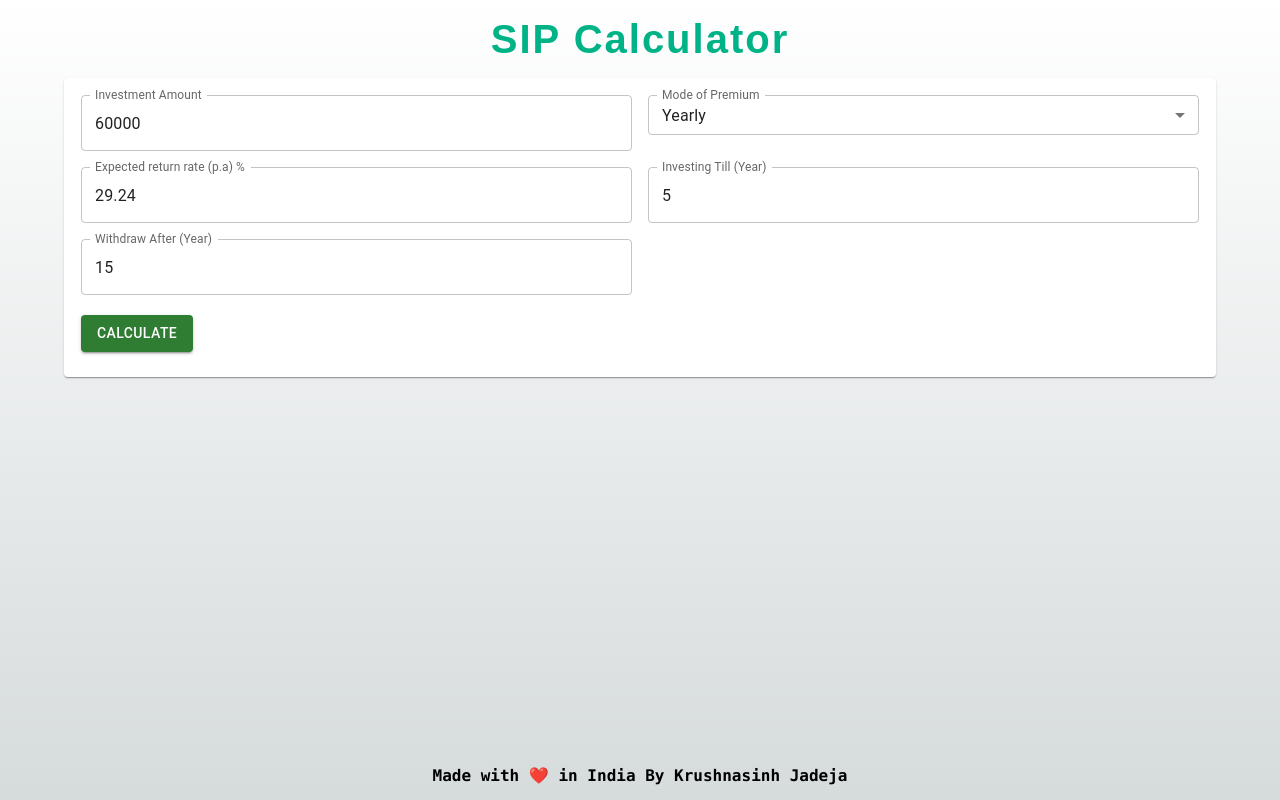
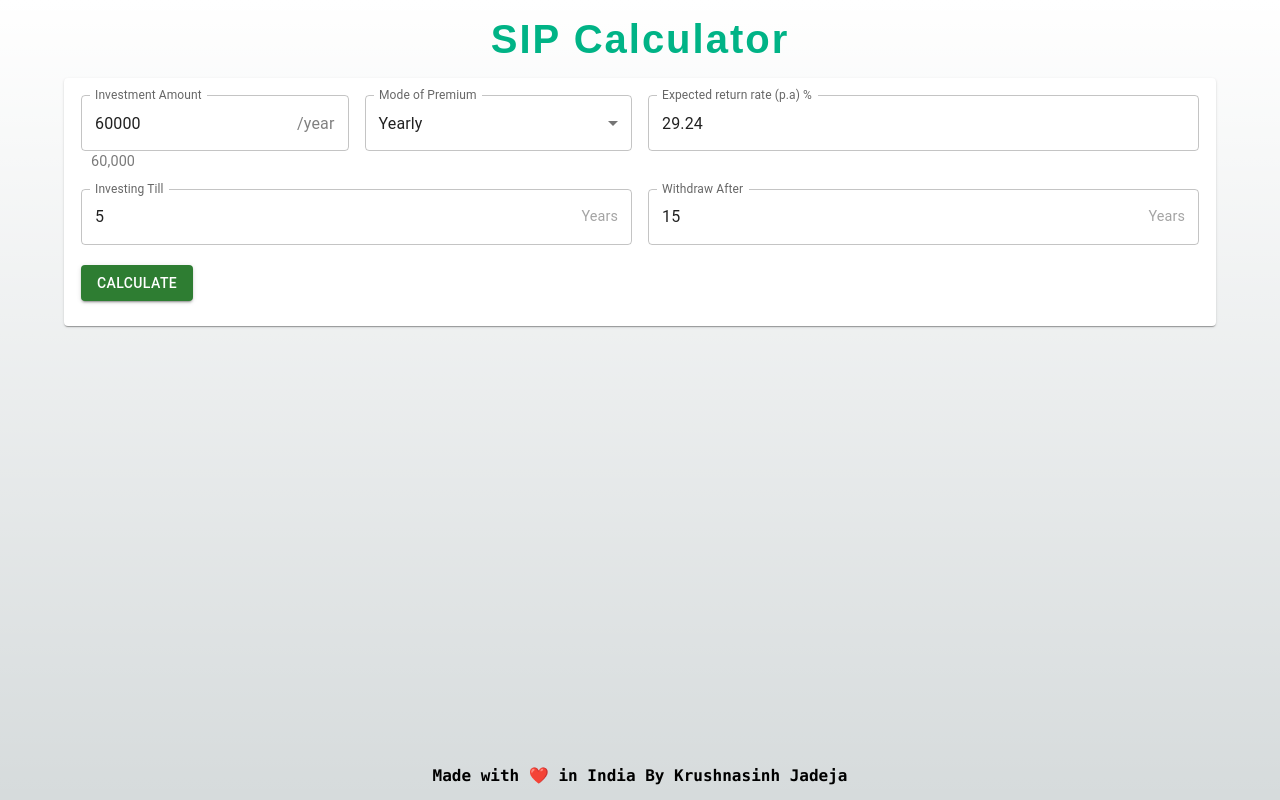
Before and after one commit to kdjadeja21/sip-calculator, a Next.js app: page / in a window 1280 px wide. Built offline with nearby package versions, Linux system fonts and the light colour scheme.

Commit message:
UI Enhancement

```diff
--- a/app/SIPCalculator/SIPCalculator.tsx
+++ b/app/SIPCalculator/SIPCalculator.tsx
@@ -14,10 +14,11 @@ import {
   MenuItem,
   FormControl,
   InputLabel,
+  InputAdornment,
 } from "@mui/material";
 
 import styles from "../page.module.css";
-import { formatIndianRupees } from "../utils/utils";
+import { formatIndianRupees, CroresLacsFormatter } from "../utils/utils";
 const TableView = lazy(() => import("../TableView/TableView"));
 const InvestmentChart = lazy(
   () => import("../InvestmentChart/InvestmentChart")
@@ -83,6 +84,15 @@ const SIPCalculator: React.FC = () => {
     return true;
   };
 
+  const handleModeChange = (mode: string): void => {
+    if (mode === "yearly" && investmentType !== "lumpsum") {
+      setInvestmentAmount((parseFloat(investmentAmount) * 12).toString());
+    } else if (mode === "monthly" && investmentType !== "lumpsum") {
+      setInvestmentAmount((parseFloat(investmentAmount) / 12).toString());
+    }
+    setInvestmentType(mode);
+  };
+
   useEffect(
     () => {
       validateInputs() && setError("");
@@ -103,13 +113,6 @@ const SIPCalculator: React.FC = () => {
       } else {
         totalAmount = parseFloat(investmentAmount);
       }
-
-      // const amountValue: any =
-      //   resultsArray.length > 0
-      //     ? year > parseInt(investingTill) || investmentType === "lumpsum"
-      //       ? parseFloat(totalAmount).toFixed(0)
-      //       : parseFloat(totalAmount) + parseFloat(investmentAmount)
-      //     : investmentAmount;
 
       const investment =
         investmentType === "monthly"
@@ -142,9 +145,7 @@ const SIPCalculator: React.FC = () => {
             : investmentType === "monthly"
             ? (parseFloat(investmentAmount) * 12 * year).toFixed(0)
             : (parseFloat(investmentAmount) * year).toFixed(0),
-        // year > parseInt(investingTill)
-        //   ? resultsArray[resultsArray.length - 1].invested_amount
-        //   : (parseFloat(investmentAmount) * year).toFixed(0),
+
         amount: parseFloat(amountValue).toFixed(0),
         interest: parseFloat(interest).toFixed(0),
         total_amount: (parseFloat(amountValue) + parseFloat(interest)).toFixed(
@@ -191,24 +192,35 @@ const SIPCalculator: React.FC = () => {
       <Card className={styles.card}>
         <CardContent>
           <Grid container spacing={2}>
-            <Grid item xs={12} md={6}>
+            <Grid item xs={12} md={3}>
               <TextField
                 fullWidth
                 label="Investment Amount"
                 type="number"
                 value={investmentAmount}
                 onChange={(e) => setInvestmentAmount(e.target.value)}
+                InputProps={{
+                  endAdornment: investmentType !== "lumpsum" && (
+                    <InputAdornment style={{ color: "gray" }} position="end">
+                      /{investmentType.replace(/ly$/, "")}
+                    </InputAdornment>
+                  ),
+                }}
               />
+              <Typography style={{ marginLeft: "10px" }}>
+                {parseFloat(investmentAmount) > 1 &&
+                  CroresLacsFormatter(parseFloat(investmentAmount))}
+              </Typography>
             </Grid>
-            <Grid item xs={12} md={6}>
+            <Grid item xs={12} md={3}>
               <FormControl fullWidth>
                 <InputLabel id="mode-select-label">Mode of Premium</InputLabel>
                 <Select
                   labelId="mode-select-label"
                   id="mode-select"
                   value={investmentType}
-                  onChange={(e) => setInvestmentType(e.target.value)}
-                  size="small"
+                  onChange={(e) => handleModeChange(e.target.value)}
+                  size="medium"
                   aria-label="mode of premium"
                   label="Mode of Premium"
                 >
@@ -232,20 +244,34 @@ const SIPCalculator: React.FC = () => {
               <Grid item xs={12} md={6}>
                 <TextField
                   fullWidth
-                  label="Investing Till (Year)"
+                  label="Investing Till"
                   type="number"
                   value={investingTill}
                   onChange={(e) => setInvestingTill(e.target.value)}
+                  InputProps={{
+                    endAdornment: investmentType !== "lumpsum" && (
+                      <InputAdornment style={{ color: "gray" }} position="end">
+                        Years
+                      </InputAdornment>
+                    ),
+                  }}
                 />
               </Grid>
             )}
             <Grid item xs={12} md={6}>
               <TextField
                 fullWidth
-                label="Withdraw After (Year)"
+                label="Withdraw After"
                 type="number"
                 value={withdrawAfter}
                 onChange={(e) => setWithdrawAfter(e.target.value)}
+                InputProps={{
+                  endAdornment: investmentType !== "lumpsum" && (
+                    <InputAdornment style={{ color: "gray" }} position="end">
+                      Years
+                    </InputAdornment>
+                  ),
+                }}
               />
             </Grid>
           </Grid>
@@ -260,7 +286,6 @@ const SIPCalculator: React.FC = () => {
             variant="contained"
             onClick={calculateCompoundInterest}
             disabled={Boolean(error.length)}
-            // style={{ background: "#00b386" }}
             color="success"
           >
             Calculate
```
